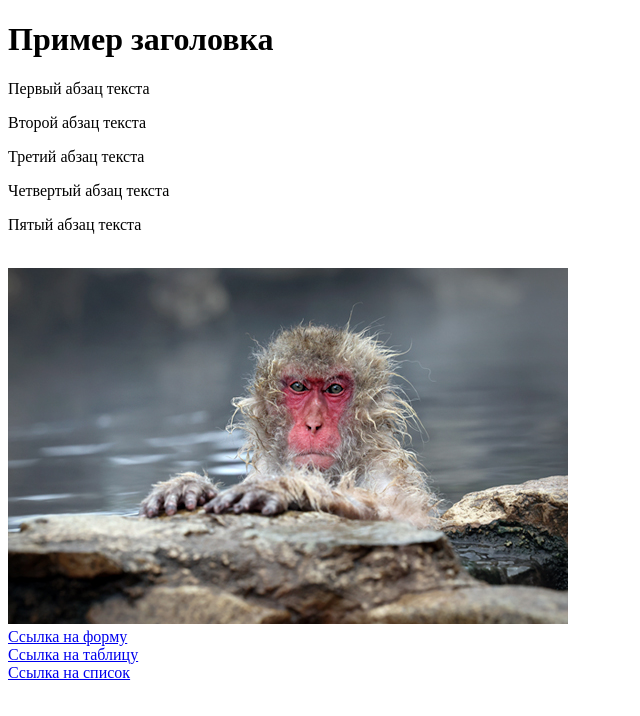
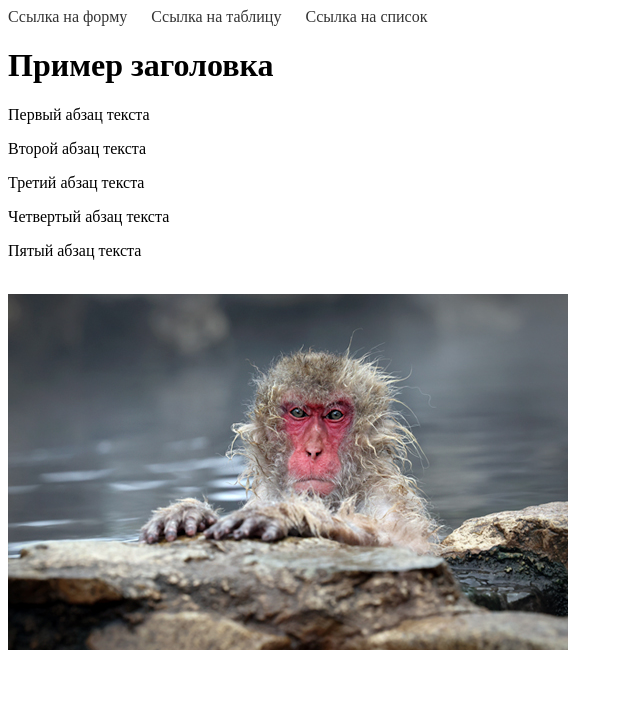
Before and after one commit to ehnaaaaaa/htmlTask, a plain HTML site: page index.html in a window 1280 px wide. Shown: the whole page, without its empty margins (0-640 px from the left). Drawn offline with Linux system fonts and the light colour scheme.

Commit message:
nav menu

```diff
--- a/index.html
+++ b/index.html
@@ -23,10 +23,37 @@
             td {
                 background-color: aqua;
             }
+
+            nav ul {
+                list-style-type: none;
+                margin: 0;
+                padding: 0;
+            }
+
+            nav li {
+                display: inline-block;
+                margin-right: 20px;
+            }
+
+            nav a {
+                text-decoration: none;
+                color: #333;
+            }
+
+            nav a:hover {
+                color: #007bff;
+            }
         </style>
     </head>
 
     <body>
+        <nav>
+            <ul class="dropdown">
+                <li><a href="form.html">Ссылка на форму</a></li>
+                <li><a href="table.html">Ссылка на таблицу</a></li>
+                <li><a href="list.html">Ссылка на список</a></li>
+            </ul>
+        </nav>
         <h1>Пример заголовка</h1>
         <p>Первый абзац текста</p>
         <p>Второй абзац текста</p>
@@ -35,13 +62,5 @@
         <p>Пятый абзац текста</p>
         <br>
         <img src="source/funnyMonkey.jpg" alt="funnyMonkey">
-        <br>
-        <a href="form.html">Ссылка на форму</a>
-        <br>
-        <a href="table.html">Ссылка на таблицу</a>
-        <br>
-        <a href="list.html">Ссылка на список</a>
-        <br>
     </body>
-
 </html>
```
